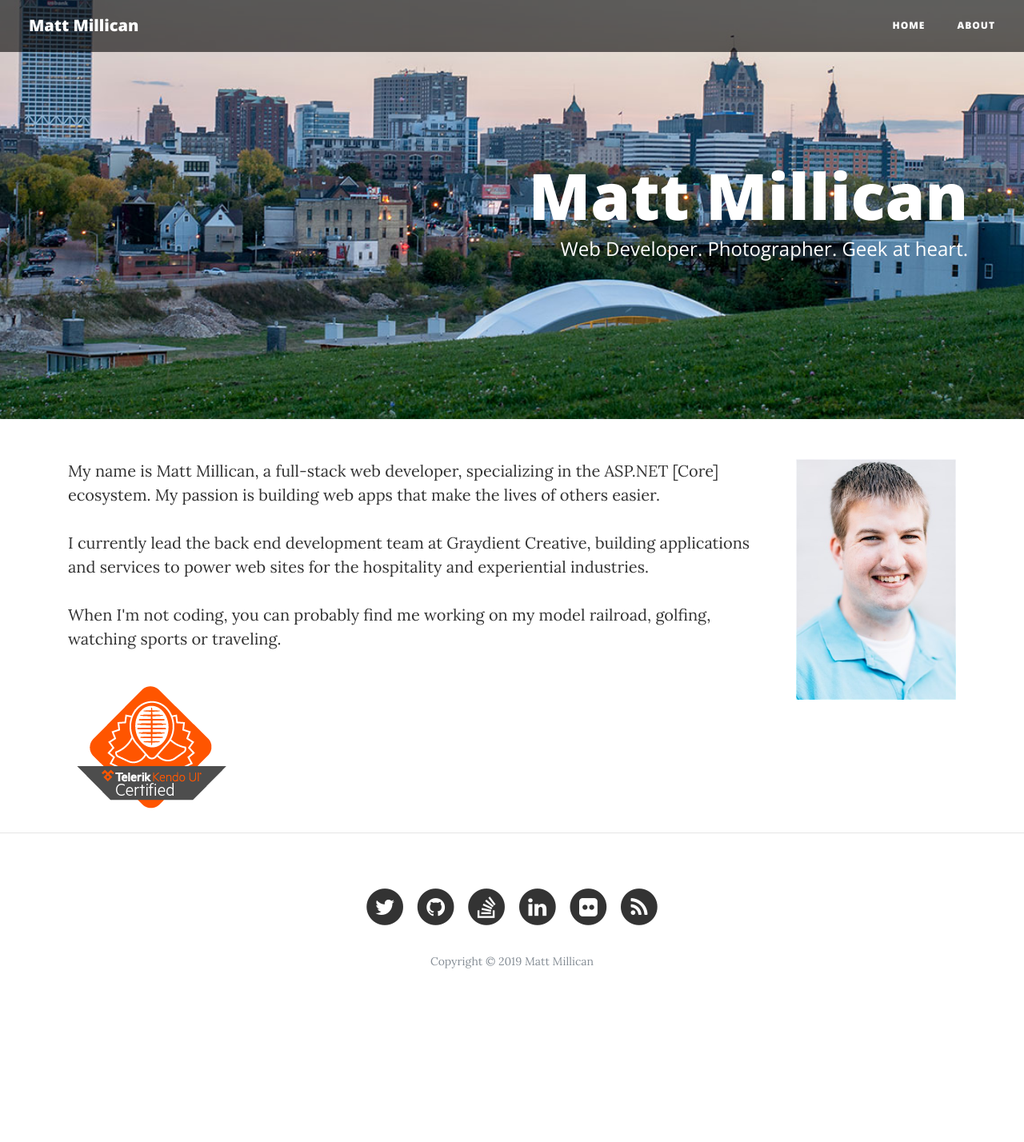
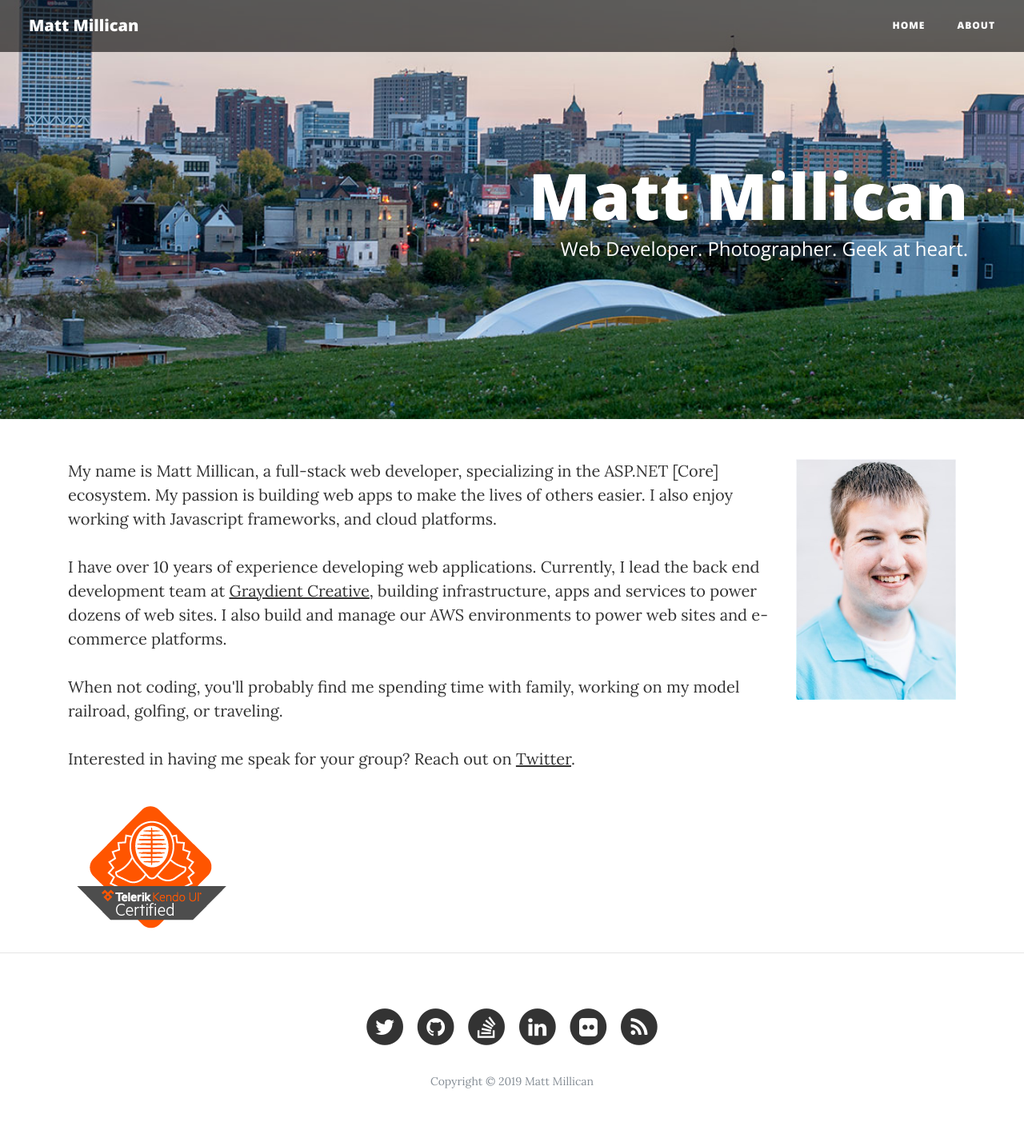
Before and after one commit to mmillican/mmillican.github.io, a Jekyll site: the page built from about.html, in a window 1280 px wide. Shown: the whole page at 80% size. Built offline with Jekyll 4.4.1, drawn with Linux system fonts in a browser that asks for light colours; comment, search, counter and statistics services are not loaded; before the commit the page ends 1278 px from its top, so only the background shows below that.

Commit message:
Update bio

```diff
--- a/about.html
+++ b/about.html
@@ -8,16 +8,21 @@ redirect_from: /about/
 
 <p>
     My name is Matt Millican, a full-stack web developer, specializing in the ASP.NET [Core] ecosystem. My passion is
-    building web apps that make the lives of others easier.
+    building web apps to make the lives of others easier. I also enjoy working with Javascript frameworks, and cloud platforms.
 </p>
 
 <p>
-    I currently lead the back end development team at Graydient Creative, building applications and services to power
-    web sites for the hospitality and experiential industries.
+    I have over 10 years of experience developing web applications. Currently, I lead the back end development team at
+    <a href="https://www.graydientcreative.com" target="_blank">Graydient Creative</a>, building infrastructure, apps and
+    services to power dozens of web sites. I also build and manage our AWS environments to power web sites and e-commerce platforms.
 </p>
 
 <p>
-    When I'm not coding, you can probably find me working on my model railroad, golfing, watching sports or traveling.
+    When not coding, you'll probably find me spending time with family, working on my model railroad, golfing, or traveling.
+</p>
+
+<p>
+    Interested in having me speak for your group? Reach out on <a href="https://twitter.com/millicanmatt" target="_blank">Twitter</a>.
 </p>
 
 <div class="badges">
```
